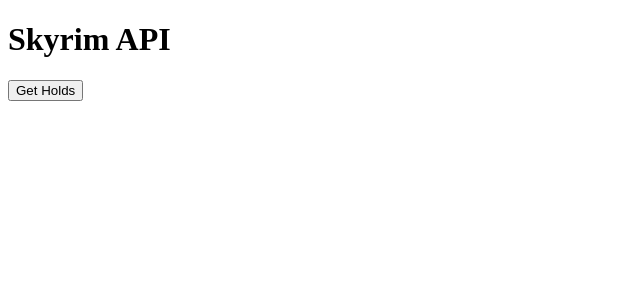
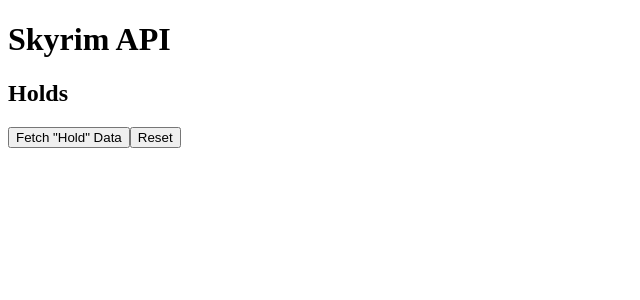
Before and after one commit to lanceturbes/skyrim-mock-api, a React (Vite) app: page / in a window 1280 px wide. Shown: the top 300 px of the page, without its empty margins (0-640 px from the left). Built offline with nearby package versions, Linux system fonts and the light colour scheme.

Commit message:
feat: add reset button, restructure api state data

```diff
--- a/src/App.tsx
+++ b/src/App.tsx
@@ -1,22 +1,33 @@
 import React, { useState } from "react";
 
+const initialData = {
+  holds: [],
+};
+
 const App = () => {
-  const [holds, setHolds] = useState([]);
+  const [APIData, setAPIData] = useState(initialData);
 
-  const handleGetHolds = async () => {
+  const handleFetchHolds = async () => {
     fetch("/api/holds", { method: "GET" })
       .then((res) => res.json())
-      .then(setHolds);
+      .then((data) => setAPIData({ ...APIData, holds: data }));
+  };
+
+  const handleReset = (data: string) => {
+    setAPIData({ ...APIData, [data]: [] });
   };
 
   return (
     <div>
       <h1>Skyrim API</h1>
 
-      <button onClick={handleGetHolds}>Get Holds</button>
+      <h2>Holds</h2>
 
-      {holds &&
-        holds.map(
+      <button onClick={handleFetchHolds}>Fetch "Hold" Data</button>
+      <button onClick={() => handleReset("holds")}>Reset</button>
+
+      {APIData.holds &&
+        APIData.holds.map(
           (hold: {
             name: string;
             capital: string;
```
